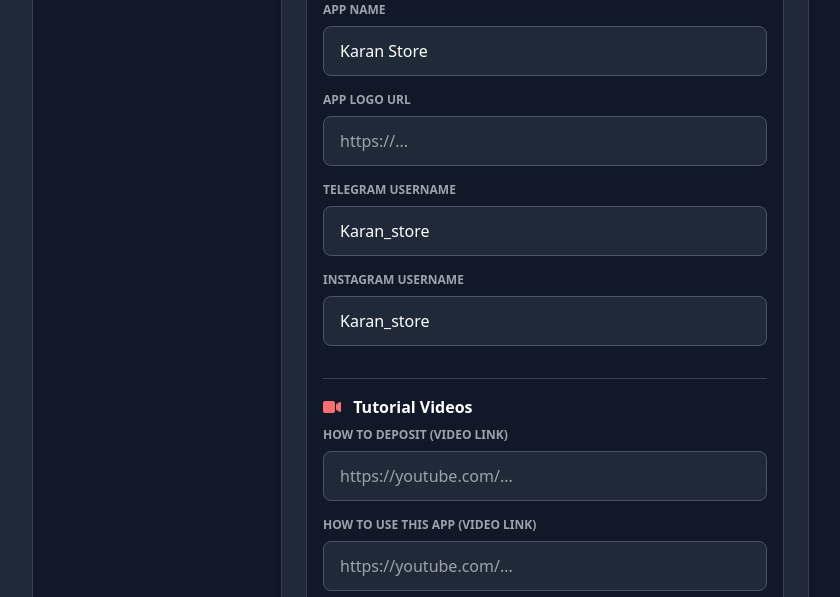
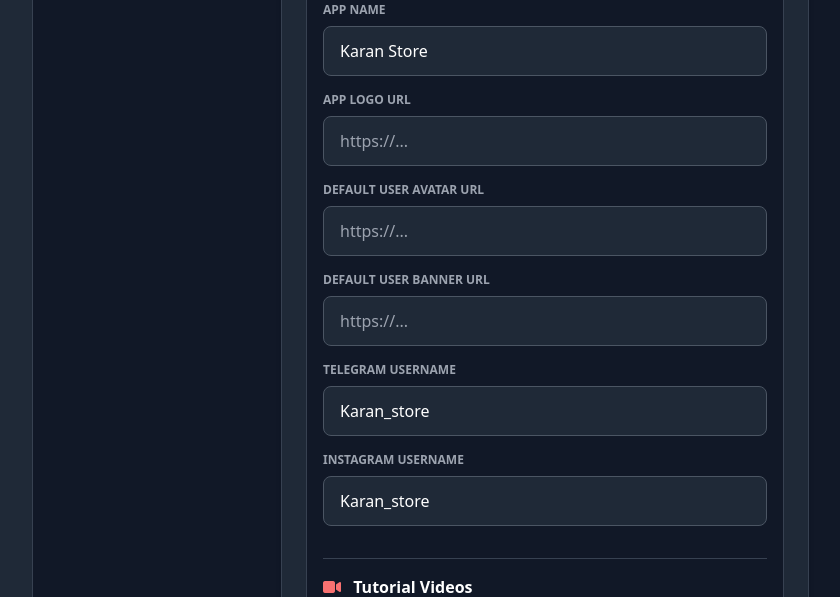
Before and after one commit to KARAMbhaiyaaaa425/yooooooo, a Flask app: page /admin/settings in a window 1280 px wide. Shown: the part 680-1277 px from the top of the page, without its empty margins (223-1063 px from the left). Run offline with Flask 3, Linux system fonts and the light colour scheme; the visitor is signed in with stand-in values (Sample User, id 1); data that the repository does not hold is empty; some libraries are stand-ins or nearby versions.

Commit message:
Add files via upload

```diff
--- a/templates/admin/settings.html
+++ b/templates/admin/settings.html
@@ -38,8 +38,14 @@
                 <label class="block text-xs font-bold text-gray-400 uppercase mb-2">App Name</label>
                 <input type="text" name="app_name" value="{{ settings.app_name | default('Karan Store') }}" class="w-full bg-gray-800 border border-gray-600 text-white px-4 py-3 rounded-lg mb-4">
 
-                <label class="block text-xs font-bold text-gray-400 uppercase mb-2">App Logo URL</label>
+                                <label class="block text-xs font-bold text-gray-400 uppercase mb-2">App Logo URL</label>
                 <input type="text" name="app_logo" value="{{ settings.app_logo | default('') }}" placeholder="https://..." class="w-full bg-gray-800 border border-gray-600 text-white px-4 py-3 rounded-lg mb-4">
+
+                <label class="block text-xs font-bold text-gray-400 uppercase mb-2">Default User Avatar URL</label>
+                <input type="text" name="default_avatar" value="{{ settings.default_avatar | default('') }}" placeholder="https://..." class="w-full bg-gray-800 border border-gray-600 text-white px-4 py-3 rounded-lg mb-4">
+
+                <label class="block text-xs font-bold text-gray-400 uppercase mb-2">Default User Banner URL</label>
+                <input type="text" name="default_banner" value="{{ settings.default_banner | default('') }}" placeholder="https://..." class="w-full bg-gray-800 border border-gray-600 text-white px-4 py-3 rounded-lg mb-4">
 
                 <label class="block text-xs font-bold text-gray-400 uppercase mb-2">Telegram Username</label>
                 <input type="text" name="telegram" value="{{ settings.telegram | default('Karan_store') }}" class="w-full bg-gray-800 border border-gray-600 text-white px-4 py-3 rounded-lg mb-4">
```
